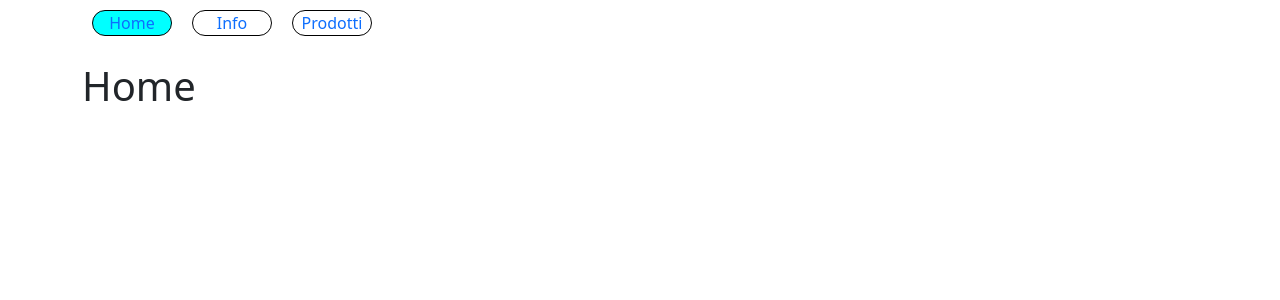
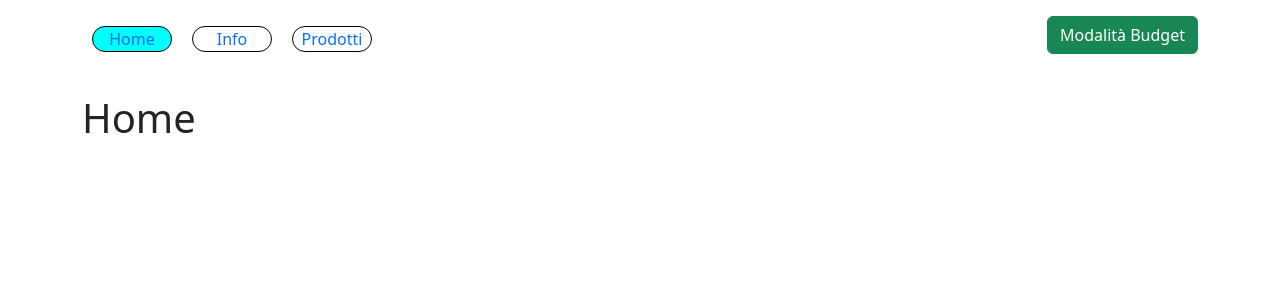
Before and after one commit to SergioGBosco/react-context-api, a React (Vite) app: page / in a window 1280 px wide. Shown: the top 300 px of the page. Built offline with nearby package versions, Linux system fonts and the light colour scheme.

Commit message:
ffeat: add button on navbar

```diff
--- a/src/assets/components/Header.jsx
+++ b/src/assets/components/Header.jsx
@@ -1,11 +1,17 @@
 import React from 'react'
 import { NavLink } from 'react-router-dom'
+
 const Header = () => {
+
+  const ActiveMode = () => {
+    return (console.log("ciao"))
+  }
   return (
-    <div>
+    <header className='m-3'>
       <div className="container">
         <div className="row">
-          <div className="col-12">
+          <div className="col-12 d-flex justify-content-between">
+            <div>
               <ul className='list-unstyled d-flex'>
                 <li>
                   <NavLink to={"/"} className="nav">Home</NavLink>
@@ -18,9 +24,13 @@ const Header = () => {
                 </li>
               </ul>
             </div>
+            <div>
+              <button className='btn btn-success' onClick={ActiveMode} >Modalità Budget</button>
             </div>
           </div>
         </div>
+      </div>
+    </header>
   )
 }
 
```
Lines whose indentation alone changed are shown as unchanged.
